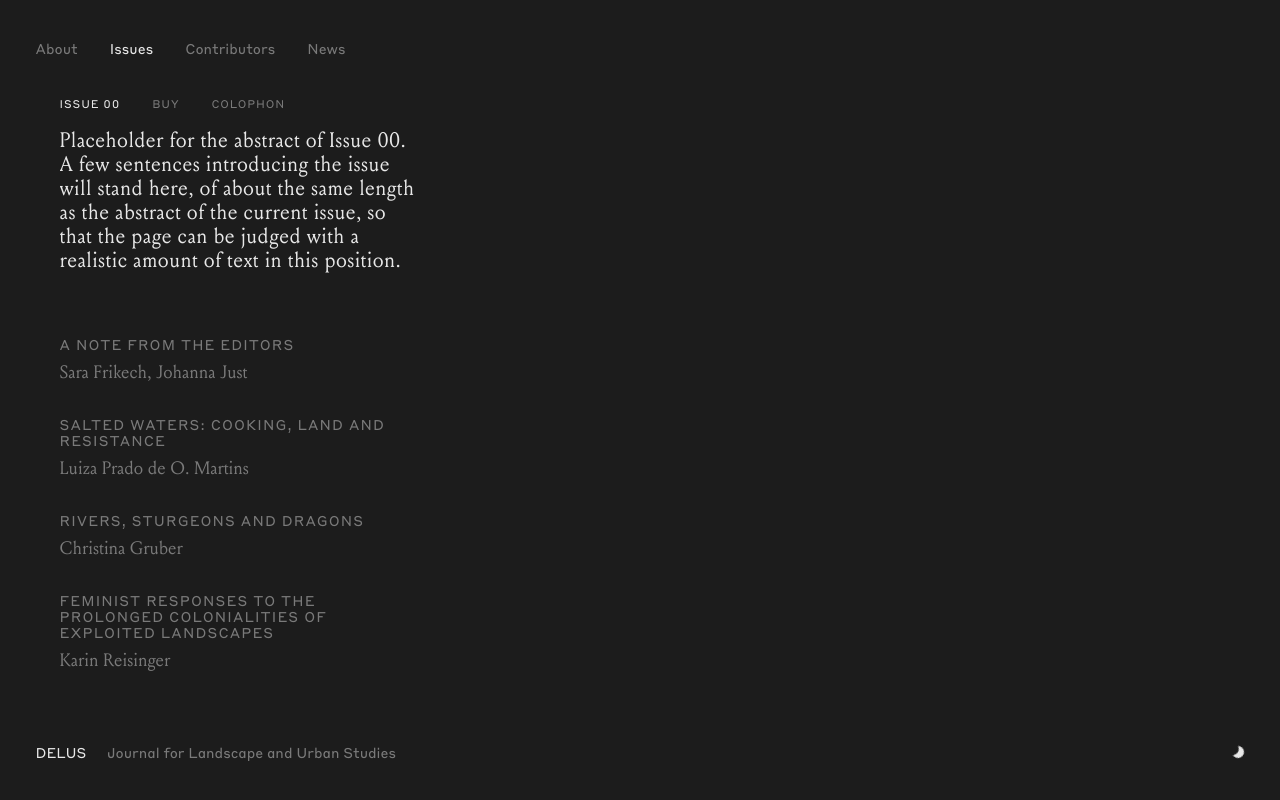
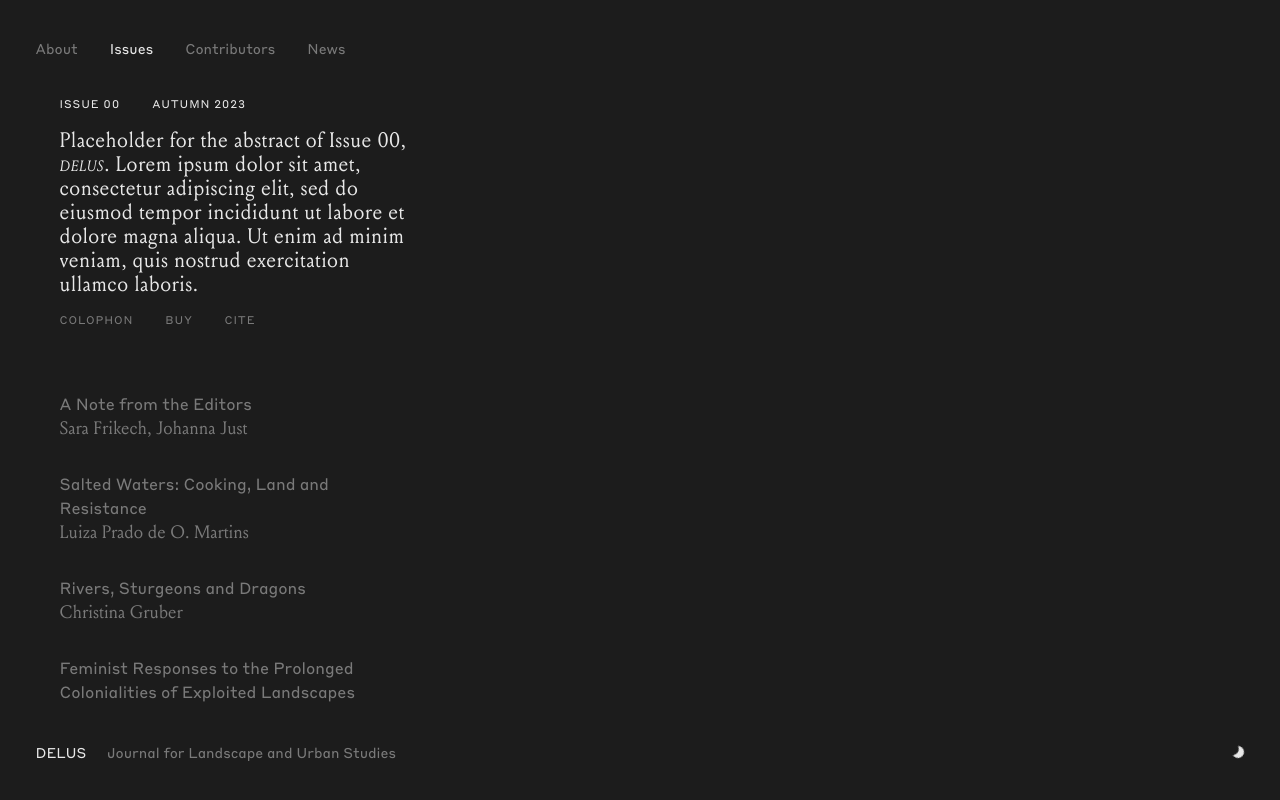
Before and after one commit to StudioFolder/delus-journal, a SvelteKit app in the folder site/: page /issues/00-delus/ in a window 1280 px wide. Built offline with nearby package versions, Linux system fonts and the light colour scheme; a web font is replaced by a local one.

Commit message:
Issue: sticky number line; placeholder abstracts

```diff
--- a/site/src/lib/data/fixtures.ts
+++ b/site/src/lib/data/fixtures.ts
@@ -3,7 +3,8 @@ import * as redoute from './articles/redoute.ts';
 import * as breit from './articles/breit.ts';
 
 // The issues. `date` is how the issue is dated in print (season and year).
-// Only Issue 02 has its real abstract; the other two are placeholders.
+// The abstracts are placeholders (the issue's title in italics, then
+// filler text, about as long as a real abstract).
 // `publication`: the Publication fields of the CMS. ISBNs, Hatje Cantz
 // links and the open-access PDF are real (from the holding page); pages,
 // binding and format are placeholders.
@@ -52,7 +53,7 @@ export type Issue = {
   number: number;
   title: string;
   date: string;
-  abstract: string;
+  abstract: string | Inline[]; // plain text, or with italics
   publication: {
     editedBy: string;
     designedBy: string;
@@ -199,8 +200,11 @@ export const issues: Issue[] = [
     number: 0,
     title: 'DELUS',
     date: 'Autumn 2023',
-    abstract:
-      'Placeholder for the abstract of Issue 00. A few sentences introducing the issue will stand here, of about the same length as the abstract of the current issue, so that the page can be judged with a realistic amount of text in this position.',
+    abstract: [
+      'Placeholder for the abstract of Issue 00, ',
+      {em: 'DELUS'},
+      '. Lorem ipsum dolor sit amet, consectetur adipiscing elit, sed do eiusmod tempor incididunt ut labore et dolore magna aliqua. Ut enim ad minim veniam, quis nostrud exercitation ullamco laboris.'
+    ],
     publication: {
       editedBy: editors,
       designedBy: 'Studio Folder',
@@ -217,8 +221,11 @@ export const issues: Issue[] = [
     number: 1,
     title: 'Chasing Water',
     date: 'Autumn 2024',
-    abstract:
-      'Placeholder for the abstract of Issue 01, Chasing Water. A few sentences introducing the issue will stand here, of about the same length as the abstract of the current issue, so that the page can be judged with a realistic amount of text in this position.',
+    abstract: [
+      'Placeholder for the abstract of Issue 01, ',
+      {em: 'Chasing Water'},
+      '. Lorem ipsum dolor sit amet, consectetur adipiscing elit, sed do eiusmod tempor incididunt ut labore et dolore magna aliqua. Ut enim ad minim veniam, quis nostrud exercitation ullamco laboris nisi ut.'
+    ],
     publication: {
       editedBy: editors,
       designedBy: 'Studio Folder',
@@ -234,8 +241,11 @@ export const issues: Issue[] = [
     number: 2,
     title: 'Season Creep',
     date: 'Spring 2027',
-    abstract:
-      'In the highlands of the Caucasus, season is sensed before it is measured. It gathers in snowlines, grass, mud, thirst, animal fatigue, and the opening of mountain paths. For shepherds moving flocks between summer and winter pastures in eastern Georgia, transhumance is a cyclical rhythm of attunement: knowing when a landscape can receive, sustain, or release a moving herd.',
+    abstract: [
+      'Placeholder for the abstract of Issue 02, ',
+      {em: 'Season Creep'},
+      '. Lorem ipsum dolor sit amet, consectetur adipiscing elit, sed do eiusmod tempor incididunt ut labore et dolore magna aliqua. Ut enim ad minim veniam, quis nostrud exercitation ullamco laboris nisi ut aliquip ex ea commodo consequat. Duis aute irure dolor in reprehenderit in voluptate velit esse cillum dolore eu fugiat.'
+    ],
     publication: {
       editedBy: editors,
       designedBy: 'Studio Folder',
--- a/site/src/lib/data/format.ts
+++ b/site/src/lib/data/format.ts
@@ -81,3 +81,21 @@ export function citationOf(
   const named = issue.title === 'DELUS' ? '' : `, ${issue.title}`;
   return `${by}. “${title}” ${journal} ${issueNumber(issue.number)}${named} (${issue.date})${pages}.`;
 }
+
+/**
+ * How to cite a whole issue (the text "Cite" copies on the issue's
+ * page), in the same style: the editors, the first surname first, the
+ * journal with the issue's number, title and season.
+ *   Frikech, Sara, and Johanna Just, eds. DELUS: Journal for Landscape
+ *   and Urban Studies 01, Chasing Water (Autumn 2024).
+ */
+export function issueCitationOf(issue: Issue, journal: string): string {
+  const editors = issue.publication.editedBy.split(', ');
+  const names = editors.map((name, i) => (i ? name : name.replace(/^(.*) (\S+)$/, '$2, $1')));
+  const by =
+    names.length > 2
+      ? `${names.slice(0, -1).join(', ')}, and ${names.at(-1)}`
+      : names.join(', and ');
+  const named = issue.title === 'DELUS' ? '' : `, ${issue.title}`;
+  return `${by}, ${editors.length > 1 ? 'eds' : 'ed'}. ${journal} ${issueNumber(issue.number)}${named} (${issue.date}).`;
+}
--- a/site/src/routes/+page.svelte
+++ b/site/src/routes/+page.svelte
@@ -47,6 +47,7 @@
   import {time} from '#lib/motion/time.ts';
   import {home} from '#lib/data/fixtures.ts';
   import Acronyms from '#lib/type/Acronyms.svelte';
+  import Inlines from '#lib/article/Inlines.svelte';
 
   // waiting: hidden, about to start · words: appearing in the middle ·
   // rising: moving to the top · done: the final state
@@ -195,7 +196,7 @@
     out:leave|global
   >
     <p class="label">{highlights[at].label}</p>
-    <p class="display"><Acronyms text={highlights[at].text} /></p>
+    <p class="display"><Inlines parts={highlights[at].text} /></p>
   </div>
 </Panel>
 
@@ -224,7 +225,7 @@
       {#each highlights as highlight}
         <section class="labelled">
           <p class="label">{highlight.label}</p>
-          <p class="display"><Acronyms text={highlight.text} /></p>
+          <p class="display"><Inlines parts={highlight.text} /></p>
           <div class="image cover"></div>
         </section>
       {/each}
--- a/site/src/routes/issues/+page.svelte
+++ b/site/src/routes/issues/+page.svelte
@@ -45,7 +45,7 @@
   import {leave} from '#lib/motion/leave.ts';
   import {carry} from '#lib/motion/carry.ts';
   import {time} from '#lib/motion/time.ts';
-  import Acronyms from '#lib/type/Acronyms.svelte';
+  import Inlines from '#lib/article/Inlines.svelte';
   import {issues} from '#lib/data/fixtures.ts';
   import {issueLabel, issueNumber} from '#lib/data/format.ts';
 
@@ -128,7 +128,7 @@
     out:leave|global
   >
     <p class="label">{issueLabel(newestFirst[shown].number)}</p>
-    <p class="display"><Acronyms text={newestFirst[shown].abstract} /></p>
+    <p class="display"><Inlines parts={newestFirst[shown].abstract} /></p>
   </div>
 </Panel>
 
--- a/site/src/routes/issues/[slug]/+page.svelte
+++ b/site/src/routes/issues/[slug]/+page.svelte
@@ -3,12 +3,18 @@
 
   - The abstract at the top of the band, under the menu: the issue
     number in small capitals, then the text.
-  - On the line of the issue number, two more words in small capitals,
-    quiet → full ink under the pointer (.hover):
+  - On the line of the issue number, in small capitals too: the
+    issue's date (season and year). This line stays at the top of the
+    band while the rest of the column scrolls under it.
+  - Under the abstract, a line of words in small capitals, quiet → full
+    ink under the pointer (.hover), apart as the items of the menu:
+    Colophon — shows the publication details in place of the table of
+    contents, and back; in full ink while they are on view;
     Buy — the link to the publisher's page of the issue (only if the
     issue has one);
-    Colophon — shows the publication details in place of the table of
-    contents, and back; in full ink while they are on view.
+    Cite — copies how to cite the issue; the word then reads "Copied"
+    for a moment (--copied-time), as on an article. Not for a
+    forthcoming issue.
   - Below the abstract the table of contents: title, people; each
     entry is the link to its article. Or, after Colophon, the
     publication details (Credits). One fades out, the other fades in.
@@ -34,7 +40,7 @@
 
   FROM THE LIST — arriving from the issues list, nothing reloads: the
   abstract rises from the bottom of the band to the top and the cover
-  stays where it was (motion/carry.ts); Buy, Colophon and the contents
+  stays where it was (motion/carry.ts); the date, Colophon, Buy, Cite and the contents
   cascade in once the abstract has arrived. Arriving any other way,
   everything fades in.
 
@@ -68,7 +74,7 @@
   import {arriving, land} from '#lib/motion/carry.ts';
   import {time} from '#lib/motion/time.ts';
   import {opens} from '#lib/type/links.ts';
-  import Acronyms from '#lib/type/Acronyms.svelte';
+  import Inlines from '#lib/article/Inlines.svelte';
   import Credits from '#lib/type/Credits.svelte';
   import {issueDetails, issueLabel} from '#lib/data/format.ts';
 
@@ -98,6 +104,22 @@
   const rows = $derived(Math.min(Math.ceil(data.contents.length / 4), 4));
   let grid = $state(false);
   let changed = $state(false); // true once the view has been changed
+
+  // Cite: copies how to cite the issue; "Copied" stands in for a moment
+  // (as ArticleActions)
+  let copied = $state(false);
+  let uncopy: ReturnType<typeof setTimeout>;
+  async function cite() {
+    if (!data.citation) return;
+    try {
+      await navigator.clipboard.writeText(data.citation);
+    } catch {
+      return; // the browser refused: nothing was copied, so nothing is claimed
+    }
+    copied = true;
+    clearTimeout(uncopy);
+    uncopy = setTimeout(() => (copied = false), time('--copied-time'));
+  }
 
   // The gallery: which image is on view (0 = the cover, then the entries
   // of the contents, in their order)
@@ -159,7 +181,7 @@
       behavior: still() ? 'auto' : 'smooth'
     });
   }
-  onDestroy(() => (clearTimeout(pause), hold()));
+  onDestroy(() => (clearTimeout(pause), clearTimeout(uncopy), hold()));
 
   // The contents scroll to show the entry of the image on view — not
   // while the pointer is on them (they would slip from under it)
@@ -240,25 +262,35 @@
 <ViewSwitch bind:grid onswitch={() => (changed = true)} />
 
 <Panel area="band" inset class="on-band from-top">
-  <div class="column">
-    <div class="labelled" class:fade={!from.abstract} use:land={from.abstract} out:leave|global>
+  <!-- The whole column lands from the list's abstract (its number line and
+       text are at the top; the rest appears after) -->
+  <div class="column" class:fade={!from.abstract} use:land={from.abstract} out:leave|global>
+    <p class="label tags head">
+      <span>{issueLabel(issue.number)}</span>
+      <span class="fade" style:--i={0}>{issue.date}</span>
+    </p>
+    <div class="labelled">
+      <p class="display"><Inlines parts={issue.abstract} /></p>
       <p class="label tags">
-        <span>{issueLabel(issue.number)}</span>
-        {#if issue.publication.buyUrl}
-          <span class="hover fade" style:--i={0}>
-            <a href={issue.publication.buyUrl} {...opens(issue.publication.buyUrl)}>Buy</a>
-          </span>
-        {/if}
         <span class="hover fade" class:active={colophon} style:--i={1}>
           <button type="button" aria-pressed={colophon} onclick={() => (colophon = !colophon)}>
             Colophon
           </button>
         </span>
+        {#if issue.publication.buyUrl}
+          <span class="hover fade" style:--i={2}>
+            <a href={issue.publication.buyUrl} {...opens(issue.publication.buyUrl)}>Buy</a>
+          </span>
+        {/if}
+        {#if data.citation}
+          <span class="hover fade" class:active={copied} style:--i={3}>
+            <button type="button" onclick={cite} aria-live="polite">{copied ? 'Copied' : 'Cite'}</button>
+          </span>
+        {/if}
       </p>
-      <p class="display"><Acronyms text={issue.abstract} /></p>
     </div>
 
-    <div class="below fade" class:now={switched} class:is-hidden={hidden} out:leave|global>
+    <div class="below fade" class:now={switched} class:is-hidden={hidden}>
       {#if shown}
         <Credits rows={issueDetails(issue)} />
       {:else}
@@ -268,14 +300,14 @@
               class="entry hover"
               class:fade={!switched}
               class:active={at === i + 1}
-              style:--i={2 + i}
+              style:--i={4 + i}
               bind:this={entries[i]}
               onpointerenter={() => (hold(), show(i + 1))}
               onpointerleave={rest}
               onfocusin={() => (hold(), show(i + 1))}
               onfocusout={rest}
             >
-              <span class="label title"><a href={entry.href}>{entry.title}</a></span>
+              <span class="title"><a href={entry.href}>{entry.title}</a></span>
               <span class="by">{entry.by}</span>
             </li>
           {/each}
@@ -284,7 +316,7 @@
     </div>
 
     <!-- Mobile only -->
-    <div class="cover cover-mobile fade" out:leave|global></div>
+    <div class="cover cover-mobile fade"></div>
   </div>
 </Panel>
 
@@ -292,7 +324,28 @@
   .column {
     width: 100%;
     display: grid;
-    gap: calc(8 * var(--u));
+    scroll-padding-top: calc(4 * var(--u)); /* what scrolls into view stops under the number line */
+  }
+  /* The line of the issue number and date stays at the top while the
+     column scrolls: the rest passes under it (the band's colour behind
+     it, down to the abstract's first line: the 2 units of a label).
+     Not on phones, where the column is the page */
+  .head {
+    padding-bottom: calc(2 * var(--u));
+  }
+  @media (min-width: 768px) {
+    .head {
+      position: sticky;
+      top: 0;
+      z-index: 1;
+      background: var(--band);
+    }
+  }
+  /* Contents (or details) and, on phones, the cover: two lines of the
+     large type under what comes before */
+  .below,
+  .cover-mobile {
+    margin-top: calc(8 * var(--u));
   }
   /* The gallery: as wide and as high as the space right of the band; it
      scrolls sideways, one image per screenful, each in the middle (the
@@ -386,8 +439,8 @@
     width: min(100cqw, 100cqh * var(--ratio));
   }
 
-  /* The line of the issue number: Buy and Colophon follow it, apart as
-     the items of the menu */
+  /* The lines above and under the abstract (number and date; Colophon,
+     Buy, Cite): their words apart as the items of the menu */
   .tags {
     display: flex;
     gap: calc(4 * var(--u));
@@ -408,9 +461,11 @@
     outline-offset: calc(var(--u) / 2);
   }
 
-  /* The table of contents: entries 4 units apart;
-     the title in capitals (.label, at the size of the small Styrene,
-     --type-ui) and, one unit under it, the people in Louize (--type-text),
+  /* The table of contents: entries 4 units apart, 9 columns wide — one
+     fewer than the band's content; on phones the whole width;
+     the title in Styrene at the size that matches the people's Louize
+     (--type-band-title, as the title on an article's band), written as
+     it is (title capitals) and, on the next line (no space between), the people in Louize (--type-text),
      as on their article's page. The whole entry is
      the link */
   .contents {
@@ -422,6 +477,7 @@
   }
   .entry {
     position: relative;
+    max-width: calc(9 * var(--col));
   }
   .entry a::after {
     content: '';
@@ -433,11 +489,10 @@
     display: block;
   }
   .title {
-    font: var(--type-ui);
+    font: var(--type-band-title);
   }
   .by {
     font: var(--type-text);
-    margin-top: var(--u);
   }
   .cover-mobile {
     display: none;
@@ -447,6 +502,9 @@
     .views {
       display: none;
     }
+    .entry {
+      max-width: none;
+    }
     .cover-mobile {
       display: block;
       margin-bottom: calc(3 * var(--u));
--- a/site/src/routes/issues/[slug]/+page.ts
+++ b/site/src/routes/issues/[slug]/+page.ts
@@ -1,5 +1,6 @@
 import {error} from '@sveltejs/kit';
-import {issues, people} from '#lib/data/fixtures.ts';
+import {issues, people, site} from '#lib/data/fixtures.ts';
+import {issueCitationOf} from '#lib/data/format.ts';
 import type {EntryGenerator, PageLoad} from './$types';
 
 // Which URLs to generate (placeholder list until Sanity is connected)
@@ -29,5 +30,7 @@ export const load: PageLoad = ({params}) => {
     }))
   ];
   const contents = entries.map((entry, i) => ({...entry, image: {ratio: formats[i % formats.length]}}));
-  return {issue, contents};
+  // How to cite the issue (not before it is published)
+  const citation = issue.publication.forthcoming ? undefined : issueCitationOf(issue, `DELUS: ${site.tagline}`);
+  return {issue, contents, citation};
 };
```
